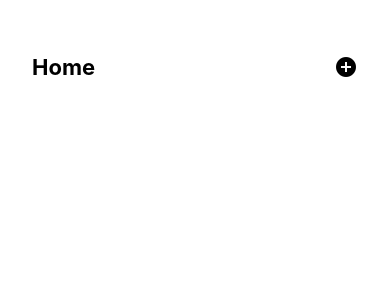
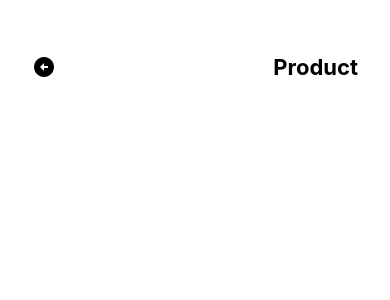
Before and after one commit to rocketseat-education/react-native-navigation-app, a React Native app: screen /product in a window 390 px wide. Shown: the top 300 px of the page. Built offline with nearby package versions, Linux system fonts and the light colour scheme.

Commit message:
Navegação - Criando Product

```diff
--- a/App.tsx
+++ b/App.tsx
@@ -1,5 +1,5 @@
-import { Home } from '@/app/Home'
+import { Product } from '@/app/Product'
 
 export default function App() {
-  return <Home />
+  return <Product />
 }
--- /dev/null
+++ b/src/app/Product.tsx
@@ -0,0 +1,15 @@
+import { ButtonIcon } from '@/components/ButtonIcon'
+import { Header } from '@/components/Header'
+import { Title } from '@/components/Title'
+import { View } from 'react-native'
+
+export function Product() {
+  return (
+    <View style={{ flex: 1, padding: 32, paddingTop: 54 }}>
+      <Header>
+        <ButtonIcon name="arrow-circle-left" />
+        <Title>Product</Title>
+      </Header>
+    </View>
+  )
+}
```
